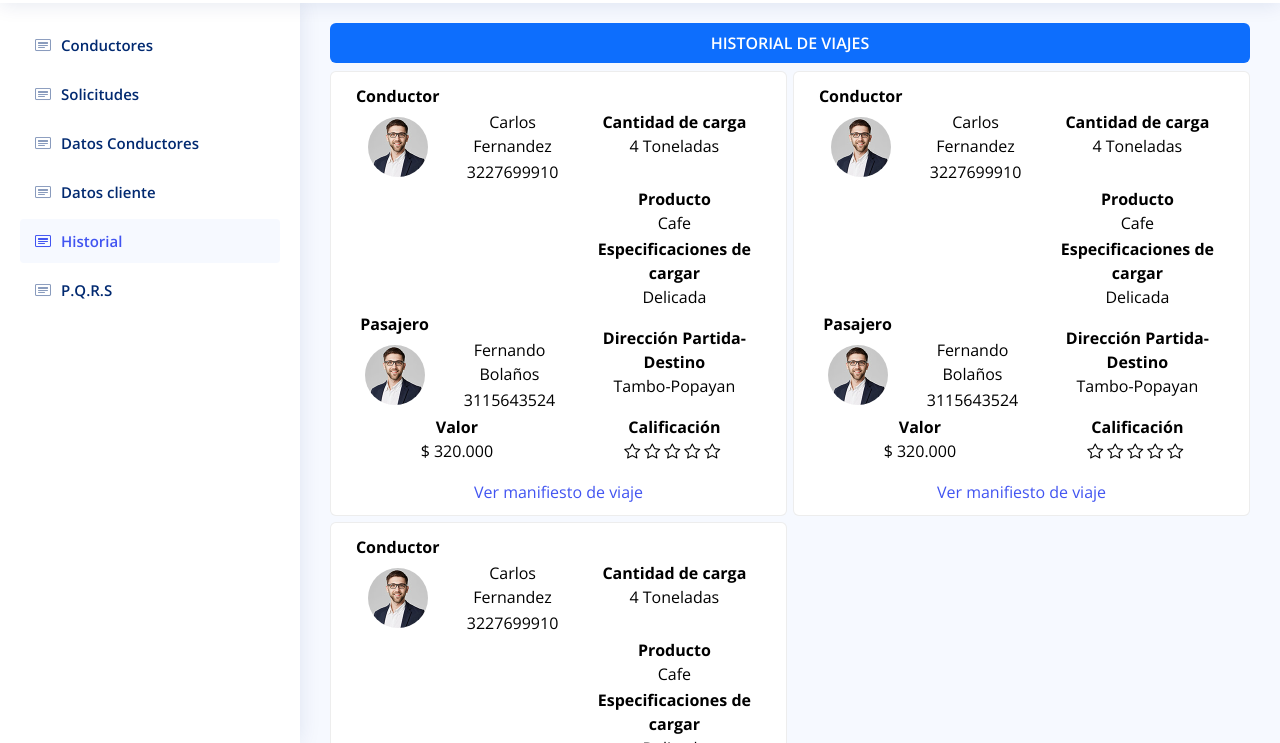
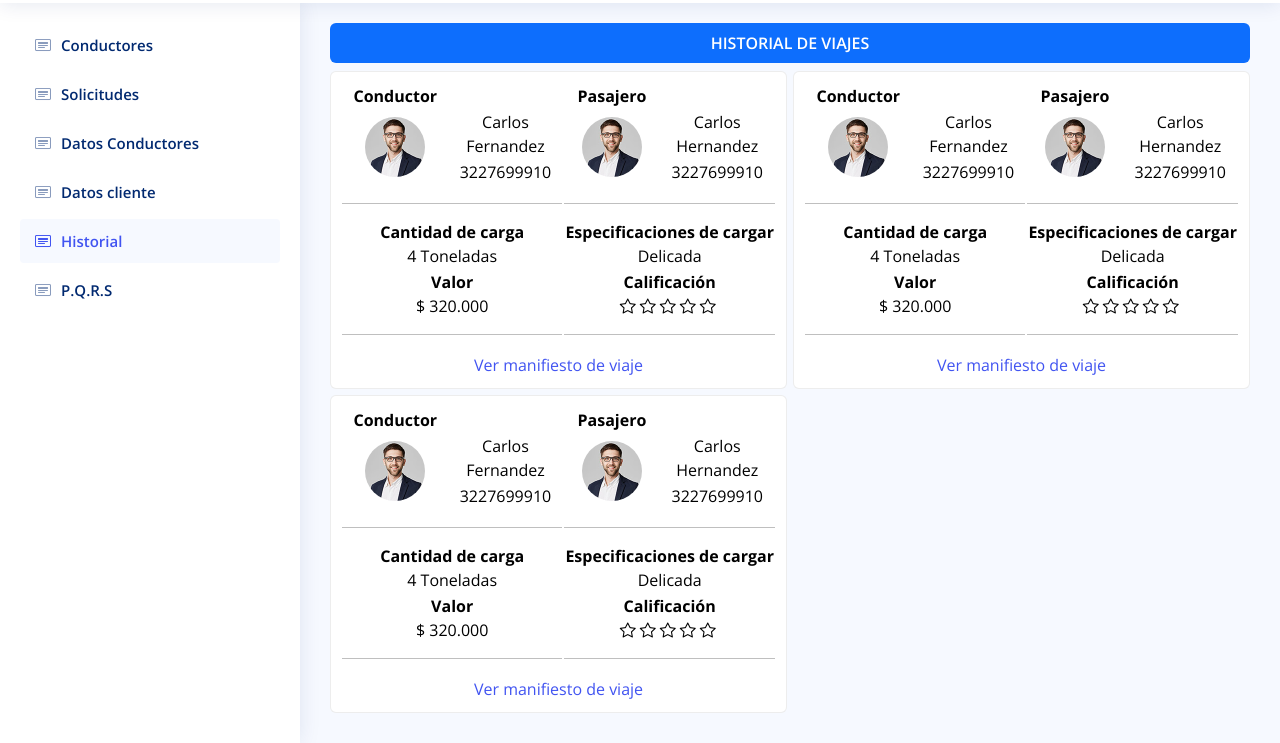
Before and after one commit to krlosNC/TRAMO-ADMINISTRADOR-BASIC, a plain HTML site: page historial.html in a window 1280 px wide. Shown: the part 57-800 px from the top of the page. Drawn offline with nearby package versions, Linux system fonts and the light colour scheme.

Commit message:
Reforma TRAMO HISTORIAL

```diff
--- a/historial.html
+++ b/historial.html
@@ -147,21 +147,6 @@
                   </tr>
                 </table>
               </td>
-              <td><b>Cantidad de carga</b></br>
-                4 Toneladas
-              </td>
-            </tr>
-            <tr>
-              <td rowspan="2"><img src="public/img/Camion.jpg" alt="" width="100%"></td>
-              <td><b>Producto</b></br>
-                Cafe
-              </td>
-            </tr>
-            <tr>
-              <td><b>Especificaciones de cargar</b></br>
-                Delicada</td>
-            </tr>
-            <tr>
               <td>
                 <table>
                   <tr>
@@ -169,26 +154,43 @@
                   </tr>
                   <tr>
                     <td rowspan="2"><img src="public/img/profile-img.jpg" class="rounded-circle" width="60px"></td>
-                    <td>Fernando Bolaños</td>
+                    <td>Carlos Hernandez</td>
                   </tr>
                   <tr>
-                    <td>3115643524</td>
+                    <td>3227699910</td>
                   </tr>
                 </table>
               </td>
-              <td><b>Dirección Partida-Destino</b></br>
-                Tambo-Popayan</td>
             </tr>
             <tr>
-              <td><b>Valor</b></br>
-                $ 320.000</td>
-              <td><b>Calificación</b></br>
-                <i class="bi bi-star me-1"></i><i class="bi bi-star me-1"></i><i class="bi bi-star me-1"></i><i
-                  class="bi bi-star me-1"></i><i class="bi bi-star me-1"></i>
+              <td>
+                <hr>
+                <b>Cantidad de carga</b></br>
+                4 Toneladas
+              </td>
+              <td>
+                <hr>
+                <b>Especificaciones de cargar</b></br>
+                Delicada
               </td>
             </tr>
             <tr>
-              <td colspan="2" class="pt-3"><a href="manifiesto.html" target="_blank">Ver manifiesto de viaje</a></td>
+              <td>
+                <b>Valor</b></br>
+                $ 320.000
+                <hr>
+              </td>
+              <td>
+                <b>Calificación</b></br>
+                <i class="bi bi-star me-1"></i><i class="bi bi-star me-1"></i><i class="bi bi-star me-1"></i><i
+                  class="bi bi-star me-1"></i><i class="bi bi-star me-1"></i>
+                  <hr>
+              </td>
+            </tr>
+            <tr>
+              <td colspan="2">
+                <a href="manifiesto.html" target="_blank">Ver manifiesto de viaje</a>
+              </td>
             </tr>
           </table>
         </div>
@@ -209,21 +211,6 @@
                   </tr>
                 </table>
               </td>
-              <td><b>Cantidad de carga</b></br>
-                4 Toneladas
-              </td>
-            </tr>
-            <tr>
-              <td rowspan="2"><img src="public/img/Camion.jpg" alt="" width="100%"></td>
-              <td><b>Producto</b></br>
-                Cafe
-              </td>
-            </tr>
-            <tr>
-              <td><b>Especificaciones de cargar</b></br>
-                Delicada</td>
-            </tr>
-            <tr>
               <td>
                 <table>
                   <tr>
@@ -231,29 +218,47 @@
                   </tr>
                   <tr>
                     <td rowspan="2"><img src="public/img/profile-img.jpg" class="rounded-circle" width="60px"></td>
-                    <td>Fernando Bolaños</td>
+                    <td>Carlos Hernandez</td>
                   </tr>
                   <tr>
-                    <td>3115643524</td>
+                    <td>3227699910</td>
                   </tr>
                 </table>
               </td>
-              <td><b>Dirección Partida-Destino</b></br>
-                Tambo-Popayan</td>
             </tr>
             <tr>
-              <td><b>Valor</b></br>
-                $ 320.000</td>
-              <td><b>Calificación</b></br>
-                <i class="bi bi-star me-1"></i><i class="bi bi-star me-1"></i><i class="bi bi-star me-1"></i><i
-                  class="bi bi-star me-1"></i><i class="bi bi-star me-1"></i>
+              <td>
+                <hr>
+                <b>Cantidad de carga</b></br>
+                4 Toneladas
+              </td>
+              <td>
+                <hr>
+                <b>Especificaciones de cargar</b></br>
+                Delicada
               </td>
             </tr>
             <tr>
-              <td colspan="2" class="pt-3"><a href="manifiesto.html" target="_blank">Ver manifiesto de viaje</a></td>
+              <td>
+                <b>Valor</b></br>
+                $ 320.000
+                <hr>
+              </td>
+              <td>
+                <b>Calificación</b></br>
+                <i class="bi bi-star me-1"></i><i class="bi bi-star me-1"></i><i class="bi bi-star me-1"></i><i
+                  class="bi bi-star me-1"></i><i class="bi bi-star me-1"></i>
+                  <hr>
+              </td>
+            </tr>
+            <tr>
+              <td colspan="2">
+                <a href="manifiesto.html" target="_blank">Ver manifiesto de viaje</a>
+              </td>
             </tr>
           </table>
         </div>
+        <!-- ___________________________________________________________________ -->
         <div class="historial rounded">
           <table id="tablas-historal">
             <tr>
@@ -271,21 +276,6 @@
                   </tr>
                 </table>
               </td>
-              <td><b>Cantidad de carga</b></br>
-                4 Toneladas
-              </td>
-            </tr>
-            <tr>
-              <td rowspan="2"><img src="public/img/Camion.jpg" alt="" width="100%"></td>
-              <td><b>Producto</b></br>
-                Cafe
-              </td>
-            </tr>
-            <tr>
-              <td><b>Especificaciones de cargar</b></br>
-                Delicada</td>
-            </tr>
-            <tr>
               <td>
                 <table>
                   <tr>
@@ -293,26 +283,43 @@
                   </tr>
                   <tr>
                     <td rowspan="2"><img src="public/img/profile-img.jpg" class="rounded-circle" width="60px"></td>
-                    <td>Fernando Bolaños</td>
+                    <td>Carlos Hernandez</td>
                   </tr>
                   <tr>
-                    <td>3115643524</td>
+                    <td>3227699910</td>
                   </tr>
                 </table>
               </td>
-              <td><b>Dirección Partida-Destino</b></br>
-                Tambo-Popayan</td>
             </tr>
             <tr>
-              <td><b>Valor</b></br>
-                $ 320.000</td>
-              <td><b>Calificación</b></br>
-                <i class="bi bi-star me-1"></i><i class="bi bi-star me-1"></i><i class="bi bi-star me-1"></i><i
-                  class="bi bi-star me-1"></i><i class="bi bi-star me-1"></i>
+              <td>
+                <hr>
+                <b>Cantidad de carga</b></br>
+                4 Toneladas
+              </td>
+              <td>
+                <hr>
+                <b>Especificaciones de cargar</b></br>
+                Delicada
               </td>
             </tr>
             <tr>
-              <td colspan="2" class="pt-3"><a href="manifiesto.html" target="_blank">Ver manifiesto de viaje</a></td>
+              <td>
+                <b>Valor</b></br>
+                $ 320.000
+                <hr>
+              </td>
+              <td>
+                <b>Calificación</b></br>
+                <i class="bi bi-star me-1"></i><i class="bi bi-star me-1"></i><i class="bi bi-star me-1"></i><i
+                  class="bi bi-star me-1"></i><i class="bi bi-star me-1"></i>
+                  <hr>
+              </td>
+            </tr>
+            <tr>
+              <td colspan="2">
+                <a href="manifiesto.html" target="_blank">Ver manifiesto de viaje</a>
+              </td>
             </tr>
           </table>
         </div>
```
